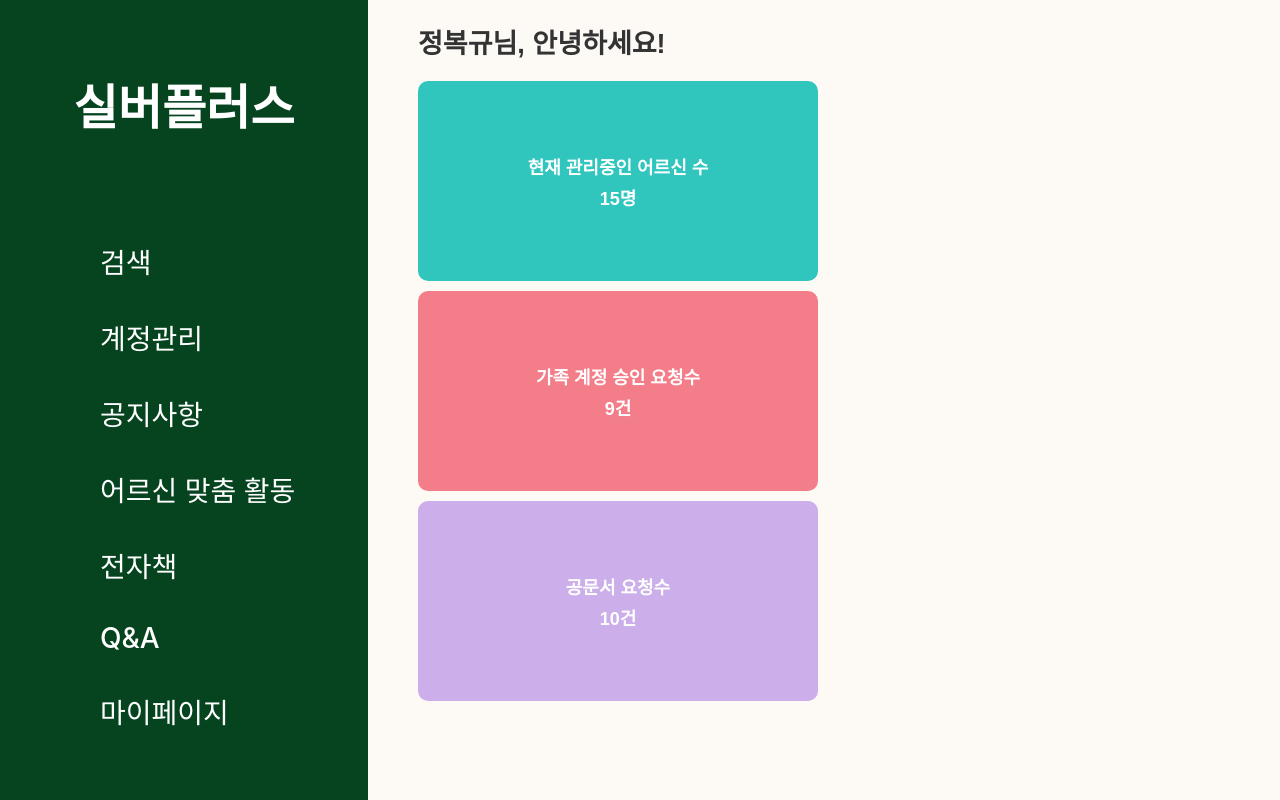
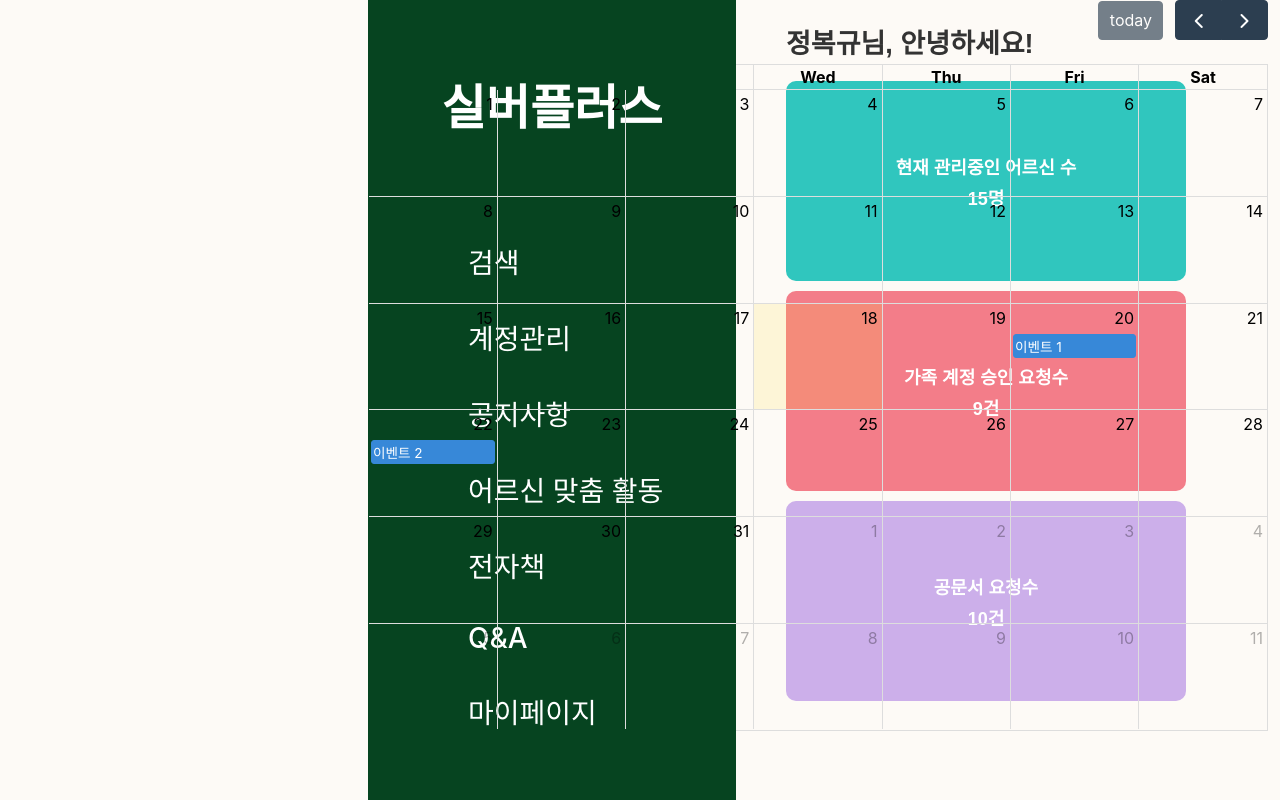
Before and after one commit to HexagonLab-s-SilverPlus/react, a React (Create React App) app: page /dashlist in a window 1280 px wide. Built offline with nearby package versions, Linux system fonts and the light colour scheme; no server answers.

Commit message:
달력추가
달력

```diff
--- a/package.json
+++ b/package.json
@@ -3,6 +3,9 @@
   "version": "0.1.0",
   "private": true,
   "dependencies": {
+    "@fullcalendar/core": "^6.1.15",
+    "@fullcalendar/daygrid": "^6.1.15",
+    "@fullcalendar/react": "^6.1.15",
     "@testing-library/jest-dom": "^5.17.0",
     "@testing-library/react": "^13.4.0",
     "@testing-library/user-event": "^13.5.0",
--- a/src/pages/sj/DashList.js
+++ b/src/pages/sj/DashList.js
@@ -2,6 +2,8 @@ import React from 'react';
 import { useNavigate } from 'react-router-dom';
 import styles from './DashList.module.css';
 import SideBar from '../../components/common/SideBar';
+import FullCalendar from '@fullcalendar/react';
+import dayGridPlugin from '@fullcalendar/daygrid';
 
 
 
@@ -22,7 +24,7 @@ const DashList = () => {
     };
 
     return (
-        <div >
+        <div className={styles.rsection}>
             <SideBar />
             <div className={styles.container}>
                 <h2>정복규님, 안녕하세요!</h2>
@@ -41,6 +43,16 @@ const DashList = () => {
                     </button>
                 </div>
             </div>
+            <div className={styles.calendarbox}>
+                <FullCalendar
+                    plugins={[dayGridPlugin]}
+                    initialView="dayGridMonth"
+                    events={[
+                        { title: '이벤트 1', date: '2024-12-20' },
+                        { title: '이벤트 2', date: '2024-12-22' }
+                    ]}
+                />
+            </div>
         </div>
     );
 };
--- a/src/pages/sj/DashList.module.css
+++ b/src/pages/sj/DashList.module.css
@@ -64,3 +64,19 @@ h2 {
 .button:hover {
     transform: scale(1.05);
 }
+
+.rsection{
+    width: calc(100% - 368px);
+    position: absolute;
+    top: 0;
+    right: 0;
+}
+
+.calendarbox{
+    position: relative;
+    top: 0;
+    right: 0;
+    width: 900px;
+    height: 500px;
+
+}
```
Also changed, not shown: src/pages/sj/DashList2.js (added, +25 -0 lines), 1 other file (tests, documents, lock files or other folders).
